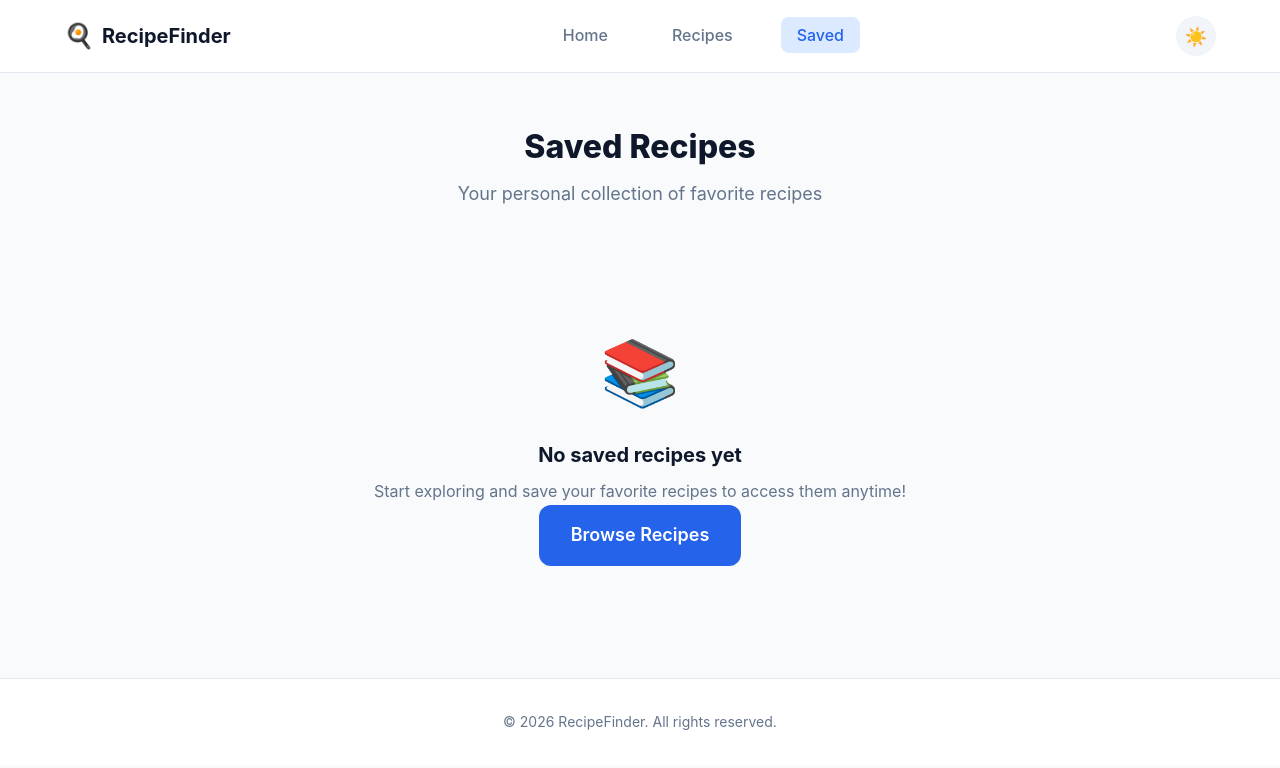
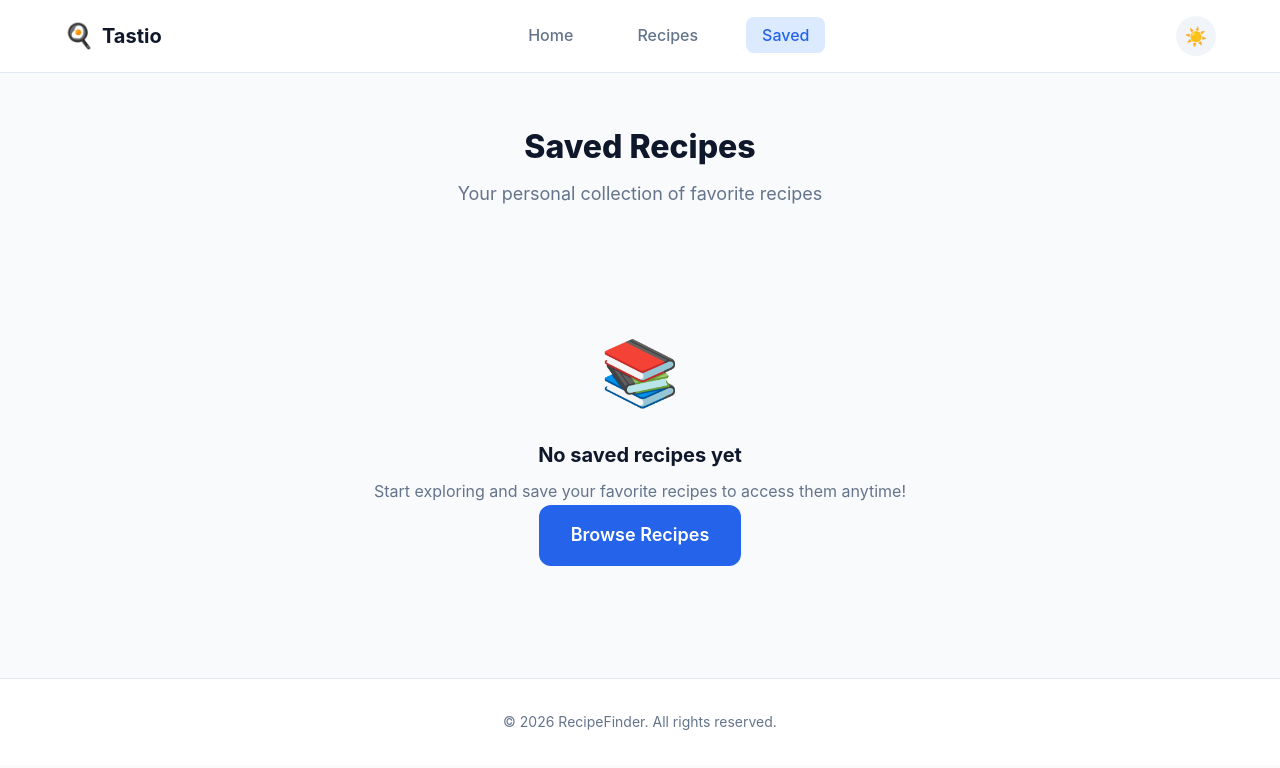
Before and after one commit to stavan24/Recipe, a plain HTML site: page Recipe Finder/saved.html in a window 1280 px wide. Drawn offline with Linux system fonts and the light colour scheme.

Commit message:
Update saved.html

```diff
--- a/Recipe Finder/saved.html
+++ b/Recipe Finder/saved.html
@@ -12,7 +12,7 @@
     <div class="nav-container">
       <a href="index.html" class="logo">
         <span class="logo-icon">🍳</span>
-        <span class="logo-text">RecipeFinder</span>
+        <span class="logo-text">Tastio</span>
       </a>
 
       <ul class="nav-links">
```
